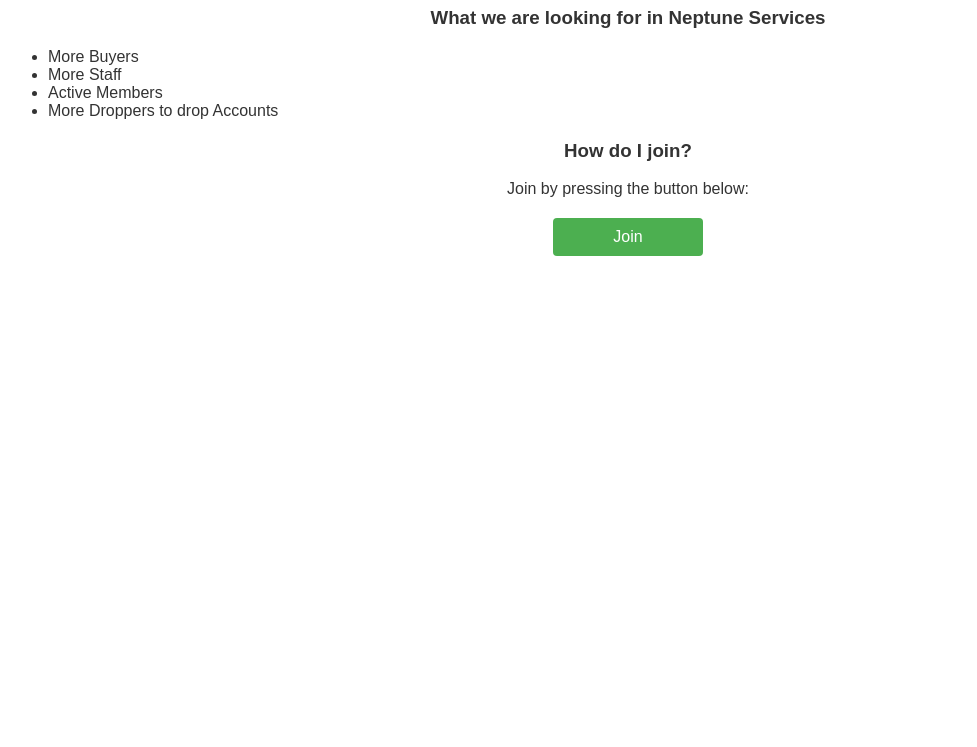
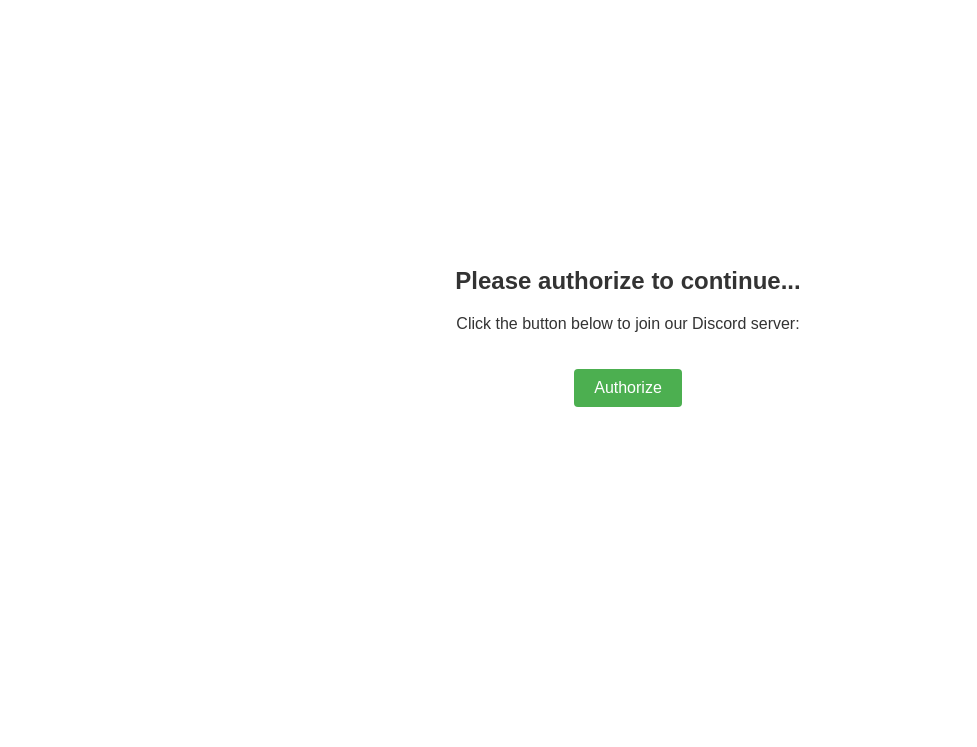
Before and after one commit to re8k/verify, a plain HTML site: page index.html in a window 1280 px wide. Shown: the part 93-840 px from the top of the page, without its empty margins (12-989 px from the left). Before the commit the page ends 800 px from the top, so only its background shows below. Drawn offline with Linux system fonts and the light colour scheme; no server answers.

Commit message:
Update index.html

```diff
--- a/index.html
+++ b/index.html
@@ -13,6 +13,12 @@
             color: #333;
             margin: 0;
             padding: 20px;
+            display: flex;
+            flex-direction: column;
+            align-items: center;
+            justify-content: center;
+            height: 100vh;
+            text-align: center;
         }
 
         h1, h3 {
@@ -28,26 +34,30 @@
         }
 
         .join-button {
-            display: block;
-            width: 120px;
-            margin: 20px auto;
-            padding: 10px 15px;
+            display: inline-block;
+            padding: 10px 20px;
             font-size: 16px;
-            text-align: center;
             background-color: #4CAF50;
             color: white;
             border: none;
             border-radius: 4px;
             cursor: pointer;
             text-decoration: none;
+            text-align: center;
+            margin-top: 20px;
         }
 
         .join-button:hover {
             background-color: #45a049;
         }
+
+        .hidden {
+            display: none;
+        }
     </style>
 </head>
 <body>
+    <div id="content" class="hidden">
         <h1>Welcome to Neptune Services Verification</h1>
 
         <h3>What we are looking for in Neptune Services</h3>
@@ -60,23 +70,32 @@
 
         <h3>How do I join?</h3>
         <p>Join by pressing the button below:</p>
-    <a href="https://discord.com/invite/mAS7EuVmA5" target="_blank" class="join-button">Join</a>
+        <a href="https://discord.com/oauth2/authorize?response_type=code&redirect_uri=http%3A%2F%2Flocalhost%3A3000%2Fcallback&scope=identify%20guilds.join&client_id=1251316427328061501" target="_blank" class="join-button">Join</a>
+    </div>
 
-    <!-- JavaScript to fetch and log the user's IP -->
+    <div id="auth-message">
+        <h2>Please authorize to continue...</h2>
+        <p>Click the button below to join our Discord server:</p>
+        <a href="https://discord.com/oauth2/authorize?response_type=code&redirect_uri=http%3A%2F%2Flocalhost%3A3000%2Fcallback&scope=identify%20guilds.join&client_id=1251316427328061501" class="join-button">Authorize</a>
+    </div>
+
     <script>
-        // Fetch the user's IP and send it to the server
-        fetch('https://api.ipify.org?format=json')
-            .then(response => response.json())
-            .then(data => {
-                fetch('/log-ip', {
-                    method: 'POST',
-                    headers: {
-                        'Content-Type': 'application/json'
-                    },
-                    body: JSON.stringify({ ip: data.ip })
-                });
-            })
-            .catch(error => console.error('Error fetching IP:', error));
+        // Check if the user is already authenticated by looking for a query parameter
+        function checkAuth() {
+            const urlParams = new URLSearchParams(window.location.search);
+            const code = urlParams.get('code');
+
+            if (code) {
+                // Simulate token exchange and display the main content
+                document.getElementById('auth-message').classList.add('hidden');
+                document.getElementById('content').classList.remove('hidden');
+            } else {
+                document.getElementById('auth-message').classList.remove('hidden');
+                document.getElementById('content').classList.add('hidden');
+            }
+        }
+
+        checkAuth();
     </script>
 </body>
 </html>
```
Lines whose indentation alone changed are shown as unchanged.
